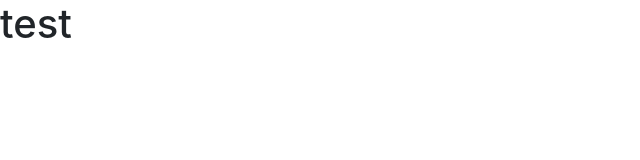
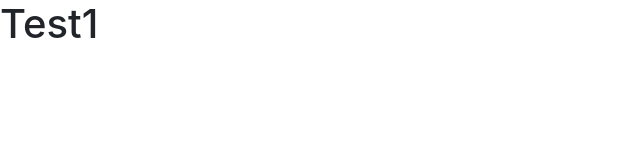
Before and after one commit to SerhiiNahornyi/social-network, a React (Create React App) app in the folder client-web/: page / in a window 1280 px wide. Shown: the top 160 px of the page, without its empty margins (0-640 px from the left). Built offline with nearby package versions, Linux system fonts and the light colour scheme; the HTML template or start-up script is replaced by a standard one.

Commit message:
Create front-end directory

```diff
--- a/client-web/src/App.js
+++ b/client-web/src/App.js
@@ -2,7 +2,7 @@ import React from "react"
 
 function App() {
     return (
-       <h1>test</h1>
+       <h1>Test1</h1>
     );
 }
 
```
